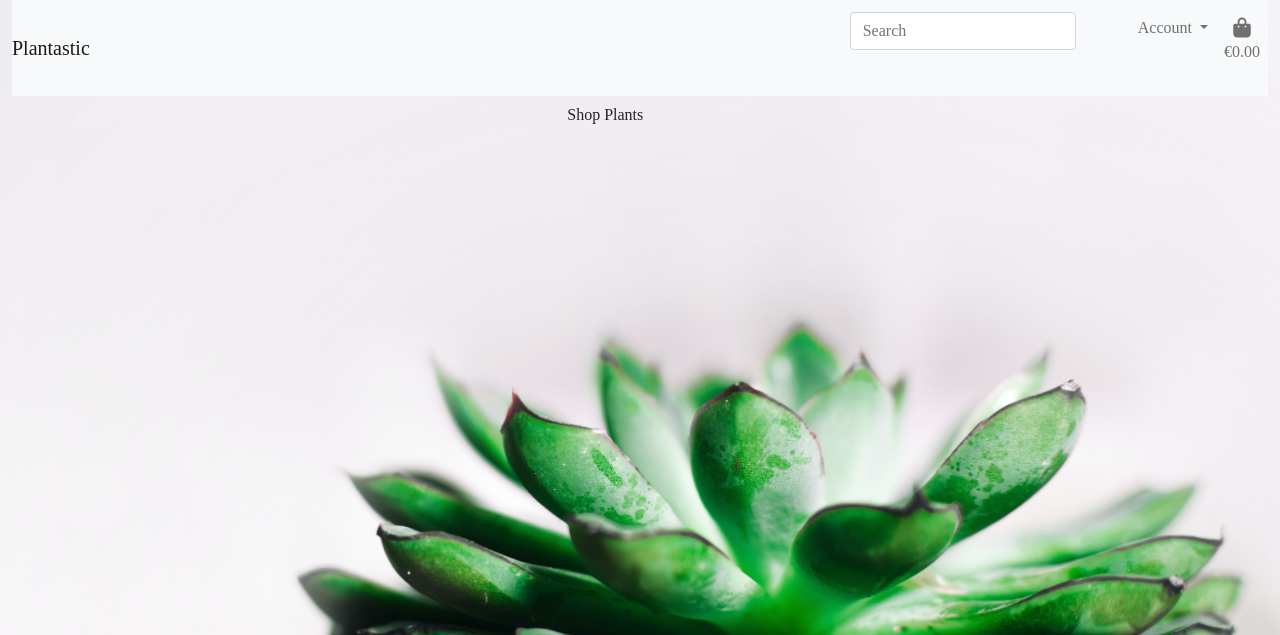
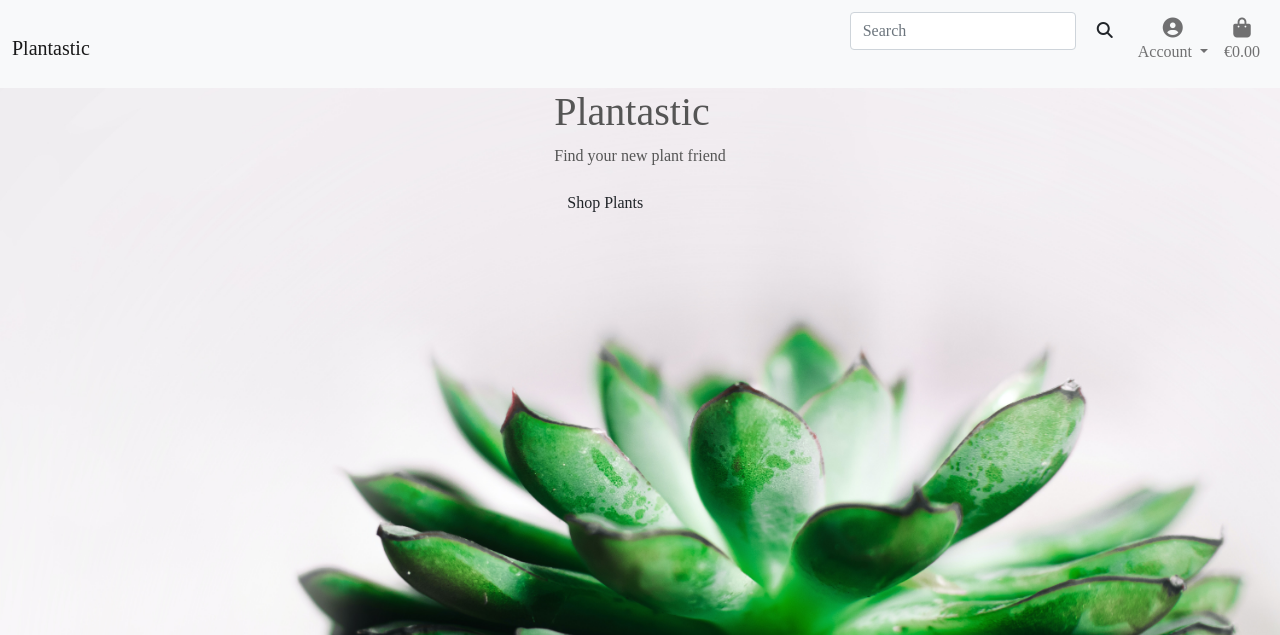
Before and after one commit to Code-Institute-Submissions/lonneke-dev-Plantastic, a Django app: page / in a window 1280 px wide. Shown: the top 635 px of the page. Run offline with Django 3.2, Linux system fonts and the light colour scheme; some libraries are stand-ins or nearby versions; some web fonts are replaced.

Commit message:
Cleaned up some code, Fixed spelling in urls.py

```diff
--- a/plantastic/urls.py
+++ b/plantastic/urls.py
@@ -22,4 +22,4 @@ urlpatterns = [
     path('admin/', admin.site.urls),
     path('accounts/', include('allauth.urls')),
     path('', include('home.urls'))
-] + static(settings.MEDIA_URL, dovument_root=settings.MEDIA_ROOT)
+] + static(settings.MEDIA_URL, document_root=settings.MEDIA_ROOT)
--- a/static/css/base.css
+++ b/static/css/base.css
@@ -3,7 +3,7 @@ html {
 }
 
 body {
-    background: url('/media/background.jpg') no-repeat center center fixed;
+    background: url('/media/pexels-lisa-834747.jpg') no-repeat center fixed;
     background-size: cover;
     height: calc(100vh - 164px);
     color: #555;
--- a/templates/allauth/openid/base.html
+++ /dev/null
@@ -1 +0,0 @@
-{% extends "socialaccount/base.html" %}
--- a/templates/base.html
+++ b/templates/base.html
@@ -35,22 +35,26 @@
 </head>
 
 <body>
-  <header class="container-fluid fixed-top">
-    <nav class="navbar navbar-expand-lg navbar-light bg-light">
+  <header>
+    <nav class="navbar navbar-expand-sm navbar-light bg-light pb-0">
+      <div class="container-fluid">
+        <!-- toggle button -->
       <a class="navbar-brand" href="{% url 'home' %">Plantastic</a>
         <button class="navbar-toggler" type="button" data-bs-toggle="collapse" data-bs-target="#navbarNavDropdown" aria-controls="navbarNavDropdown" aria-expanded="false" aria-label="Toggle navigation">
           <span class="navbar-toggler-icon"></span>
         </button>
+
         <div class="collapse navbar-collapse" id="navbarNavDropdown">
-            <ul class="navbar-nav ms-auto">
-              <li class="nav-item">
+            <ul class="navbar-nav ms-auto align-middle">
+              <li>
                 <form method="GET" action=""  class="d-flex p-1">
                   <input class="form-control me-2" type="search" name="q" placeholder="Search" aria-label="Search">
-                  <button class="btn btn-outline-light btn-outline-green" type="submit"><i class="fas fa-search"></i></button>
+                  <button class="btn" type="submit"><i class="fas fa-search"></i></button>
                 </form>
               </li>
               <li class="nav-item dropdown">
                 <a class="nav-link dropdown-toggle" href="#" id="navbarDropdown" role="button" data-bs-toggle="dropdown" aria-expanded="false">
+                  <div class="text-center"><i class="fas fa-user-circle fa-lg"></i></div>
                   Account
                 </a>
                 <ul class="dropdown-menu" aria-labelledby="navbarDropdown">
@@ -66,7 +70,7 @@
                     {% endif %}
                 </ul>
               </li>
-                <li class="nav-item">
+                <li class="nav-item dropdown">
                   <a class="nav-link" href="#">
                     <div class="text-center">
                       <div><i class="fas fa-shopping-bag fa-lg"></i></div>
@@ -80,6 +84,7 @@
                     </div>
                   </a>
                 </li>
+                </div>
             </ul>
           </div>
     </nav>
```
Also changed, not shown: templates/allauth/openid/login.html (deleted, +0 -18 lines), templates/allauth/tests/test_403_csrf.html (deleted, +0 -2 lines), media/pexels-lisa-834747.jpg (renamed from media/background.jpg). Lines whose indentation alone changed are shown as unchanged.
